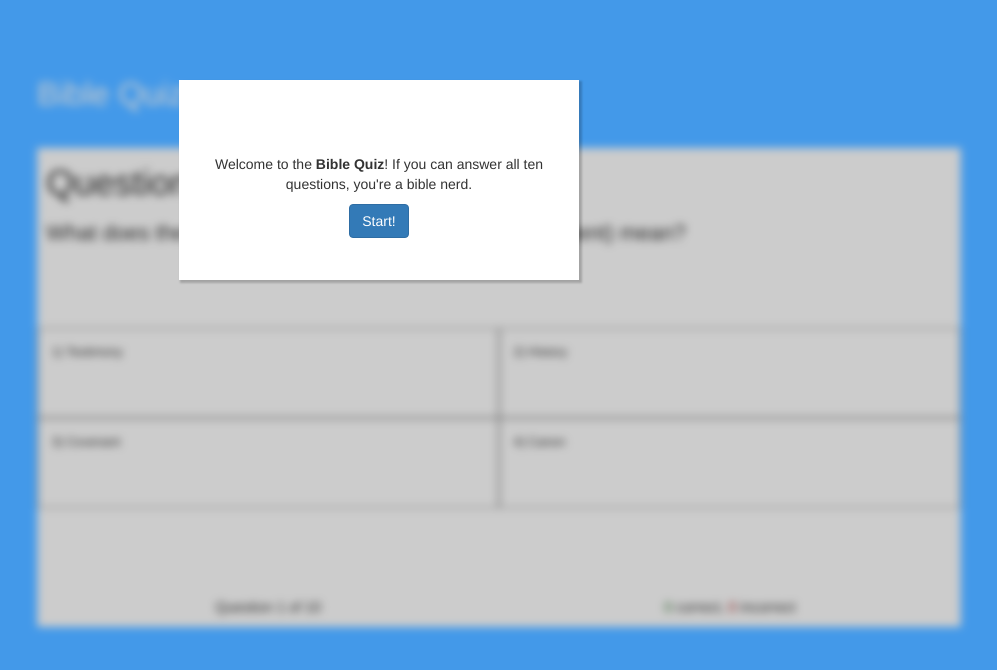
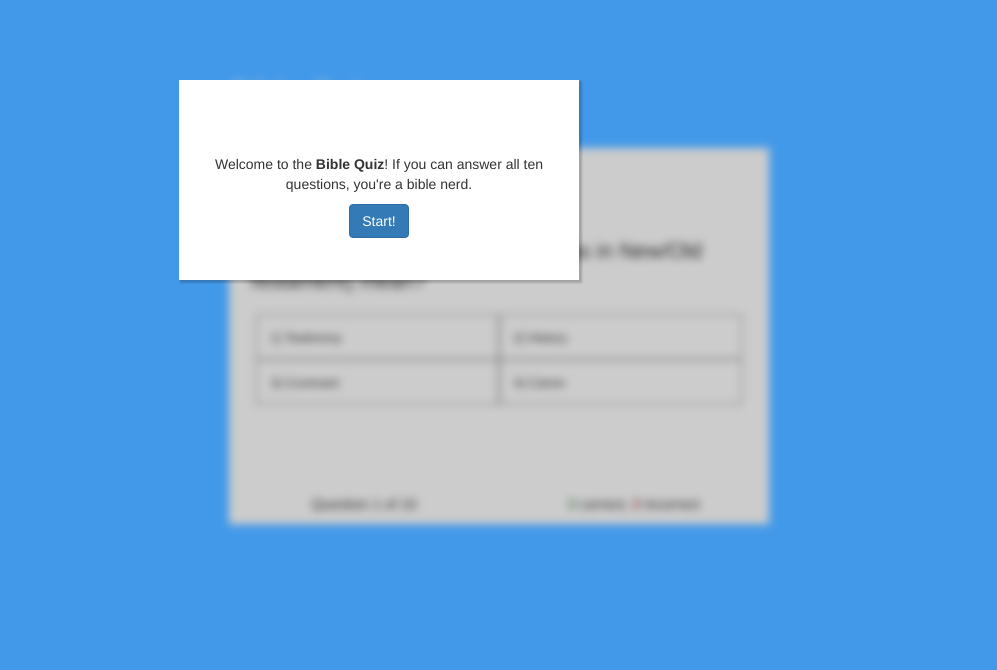
Before and after one commit to derrickbeining/thinkful-quiz-app, a plain HTML site: page index.html in a window 1280 px wide. Shown: the whole page, without its empty margins (141-1138 px from the left). Drawn offline with nearby package versions, Linux system fonts and the light colour scheme.

Commit message:
made some visual adjustments

```diff
--- a/main.css
+++ b/main.css
@@ -10,7 +10,7 @@ body, #page-wrapper, #start-modal, #finish-modal {
 header {
     margin: 0 auto;
     margin-bottom: 20px;
-    max-width: 90%;
+    max-width: 600px;
 }
 
 html {
@@ -31,8 +31,13 @@ li {
 .answer {
     border: 1px gray solid;
     display: block;
-    height: 100px;
+    height: 50px;
     padding: 15px;
+}
+
+.answer-box {
+    margin: 0 auto;
+    max-width: 90%;
 }
 
 .answer:hover {
@@ -196,12 +201,13 @@ li {
 }
 
 .question {
+    display: inline-block;
     font-size:1.5rem;
     padding: 10px;
 }
 
 .question-box {
-    height: 200px;
+    padding: 10px;
 }
 
 .question-header {
@@ -222,8 +228,7 @@ li {
 .quiz-interface {
     background-color: #fff;
     margin: 0 auto;
-    max-width: 90%;
-    min-height: 300px;
+    max-width: 600px;
     min-width: 300px;
     position: relative;
 }
```
